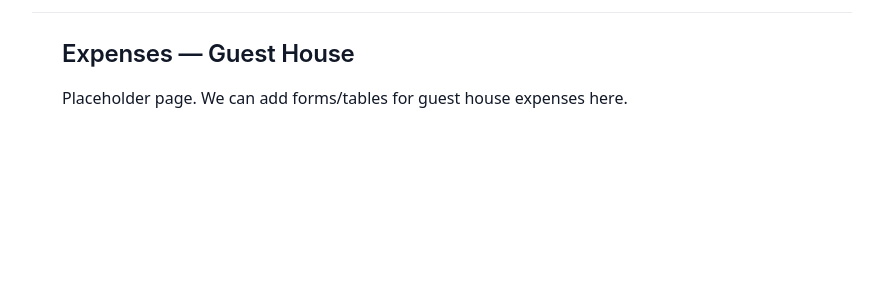
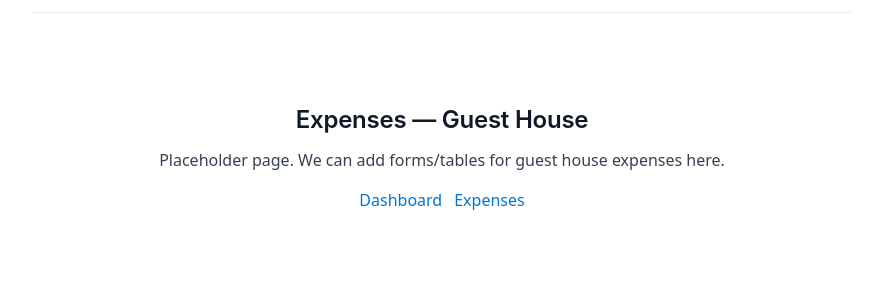
Before and after one commit to sushanth88/BC_Internal_OP, a Python web app: template templates/expenses_guest_house.html in a window 1280 px wide. Shown: the part 135-435 px from the top of the page, without its empty margins (198-1081 px from the left). Run offline with Jinja, Linux system fonts and the light colour scheme; the template is opened without the code that fills it, so the values that code supplies are empty.

Commit message:
Expenses: align Guest House page to match Catering centered layout

```diff
--- a/templates/expenses_guest_house.html
+++ b/templates/expenses_guest_house.html
@@ -1,5 +1,11 @@
 {% extends 'layout.html' %}
 {% block content %}
-  <h2>Expenses — Guest House</h2>
-  <p>Placeholder page. We can add forms/tables for guest house expenses here.</p>
+  <div style="text-align:center; padding:48px 12px;">
+    <h2>Expenses — Guest House</h2>
+    <p style="max-width:720px; margin: 12px auto; color:var(--muted);">Placeholder page. We can add forms/tables for guest house expenses here.</p>
+    <div style="margin-top:18px; display:flex; gap:12px; justify-content:center;">
+      <a class="btn" href="{{ url_for('index') }}">Dashboard</a>
+      <a class="btn" href="{{ url_for('expenses') }}">Expenses</a>
+    </div>
+  </div>
 {% endblock %}
```
